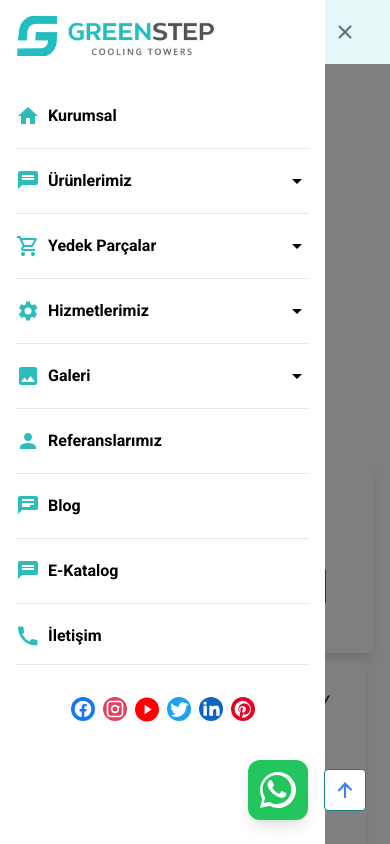
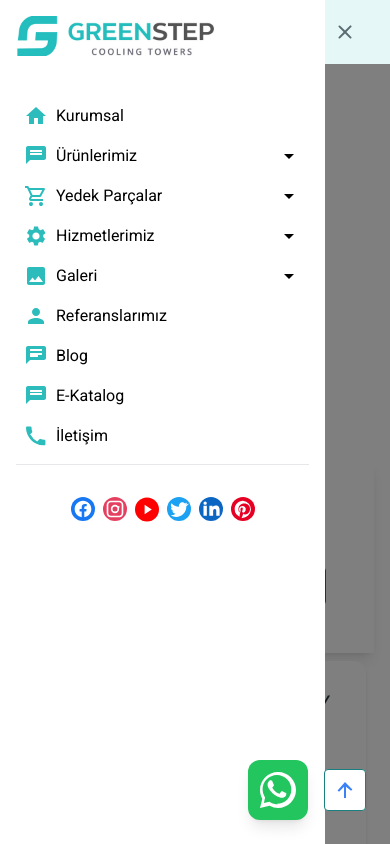
Before and after one commit to sambasoftwareuk/sambaPanel, a Next.js app: page /molecule in a window 390 px wide. Both pictures are taken after a click on the button 20 px from the left and 32 px from the top of the page. Shown: the top 844 px of the page. Built offline with nearby package versions, Linux system fonts and the light colour scheme.

Commit message:
hamburger menu bug fixed

```diff
--- a/app/_atoms/SambaLinks.jsx
+++ b/app/_atoms/SambaLinks.jsx
@@ -24,10 +24,13 @@ export function SambaLinks({
     none: "",
   };
 
-  const computedClassName = `transition-colors cursor-pointer ${
-    baseColor[color] || ""
-  } ${underlineStyle[underline] || ""}     ${hoverBg}
-  ${className}`;
+  const computedClassName = `
+    block w-full transition-colors cursor-pointer
+    ${baseColor[color] || ""}
+    ${underlineStyle[underline] || ""}
+    ${hoverBg}
+    ${className}
+  `;
 
   return (
     <Link href={href} {...props} className={computedClassName}>
--- a/app/_components/footer.jsx
+++ b/app/_components/footer.jsx
@@ -8,8 +8,6 @@ import FooterBlogList from "./FooterBlogList";
 export function Footer() {
   return (
     <footer className="text-white text-[16px]">
-
-
       <FooterBlogList />
       <div className="border-t border-black w-full" />
 
--- a/app/_components/hamburgerMenu.jsx
+++ b/app/_components/hamburgerMenu.jsx
@@ -1,5 +1,6 @@
 "use client";
 import React, { useState } from "react";
+import { usePathname } from "next/navigation";
 import Image from "next/image";
 import Link from "next/link";
 import Icon from "../_atoms/Icon";
@@ -24,6 +25,8 @@ import { LogoImage } from "../_atoms/images";
 import Logo from "../constants/logo.json";
 
 const HamburgerMenu = () => {
+  const pathname = usePathname();
+
   const [isOpen, setIsOpen] = useState(false);
   const iconMap = {
     Cart,
@@ -80,6 +83,10 @@ const HamburgerMenu = () => {
                   const IconComponent = item.iconName
                     ? iconMap[item.iconName]
                     : null;
+                  const isParentActive =
+                    pathname === item.href ||
+                    (item.dropdown &&
+                      item.dropdown.some((d) => pathname.startsWith(d.href)));
 
                   return (
                     <React.Fragment key={index}>
@@ -96,14 +103,16 @@ const HamburgerMenu = () => {
                             <span>{item.label}</span>
                           </div>
                         }
-                        links={item.dropdown || []}
+                        href={item.href} // ✅ for non-dropdown items
+                        links={item.dropdown || []} // ✅ for dropdown items
                         linkColor="secondary"
+                        linkUnderline="always"
                         hoverBg="hover:bg-primary50 active:bg-primary50"
                         showArrowOnlyIfDropdown={true}
+                        onLinkClick={() => setIsOpen(false)} // ✅ close menu on click
+                        isActive={isParentActive}
+                        activePath={pathname}
                       />
-                      {index !== navLinks.length - 1 && (
-                        <hr className="border-b-1 border-gray-200 my-3" />
-                      )}
                     </React.Fragment>
                   );
                 })}
--- a/app/_molecules/accordionSection.jsx
+++ b/app/_molecules/accordionSection.jsx
@@ -1,63 +1,85 @@
 "use client";
-import { useState } from "react";
-import { SambaLinks } from "../_atoms/SambaLinks";
+import React, { useState } from "react";
 import { DownArrowIcon, UpArrowIcon } from "../_atoms/Icons";
+
+import Link from "next/link";
 import Icon from "../_atoms/Icon";
 
-export const AccordionSection = ({
+export function AccordionSection({
   title,
+  href,
   links = [],
-  linkColor = "white",
-  linkUnderline = "hover",
-  hoverBg = "",
+  linkColor,
+  linkUnderline,
+  hoverBg,
   className = "",
-  showArrowOnlyIfDropdown = false, // NEW PROP
-}) => {
-  const [open, setOpen] = useState(false);
-  const hasDropdown = links.length > 0;
-
-  const shouldShowArrow = showArrowOnlyIfDropdown ? hasDropdown : true;
+  showArrowOnlyIfDropdown = false,
+  onLinkClick,
+  isActive = false,
+  activePath = "",
+}) {
+  const [isOpen, setIsOpen] = useState(false);
 
   return (
-    <div className={className}>
-      <button
-        className="w-full text-left py-2 font-semibold text-[16px] flex justify-between items-center"
-        onClick={() => hasDropdown && setOpen((prev) => !prev)}
+    <div>
+      {/* Parent link */}
+      <div
+        className={`flex justify-between items-center px-2 py-2 cursor-pointer rounded-lg
+          ${hoverBg}
+          ${isActive ? "font-semibold text-primary500" : ""}
+        `}
+        onClick={() => {
+          if (!links.length && href) onLinkClick?.();
+          if (links.length) setIsOpen(!isOpen);
+        }}
       >
-        {title}
-        {shouldShowArrow && (
-          <span>
-            {open ? (
+        {href ? (
+          <Link href={href} onClick={onLinkClick} className="flex-1">
+            {title}
+          </Link>
+        ) : (
+          <span className="flex-1">{title}</span>
+        )}
+
+        {showArrowOnlyIfDropdown && links.length > 0 && (
+          <span className="ml-2 transform transition-transform duration-200">
+            {isOpen ? (
               <Icon variant={UpArrowIcon} size={24} />
             ) : (
               <Icon variant={DownArrowIcon} size={24} />
             )}
           </span>
         )}
-      </button>
+      </div>
 
-      {hasDropdown && open && (
-        <ul className="space-y-1 text-[16px]">
-          {links.map((item, index) => {
-            const isObject = typeof item === "object" && item !== null;
-            const label = isObject ? item.label : item;
-            const href = isObject ? item.href : "#";
+      {/* Dropdown links */}
+      {isOpen && links.length > 0 && (
+        <div className="ml-6 mt-2 space-y-2">
+          {links.map((link, i) => {
+            const isChildActive = activePath === link.href;
+            return (
+              <Link
+                key={i}
+                href={link.href}
+                onClick={onLinkClick}
+                className={`block px-2 py-1
 
-            return (
-              <li key={href || index}>
-                <SambaLinks
-                  href={href}
-                  underline={linkUnderline}
-                  color={linkColor}
-                  hoverBg={hoverBg}
-                >
-                  {label}
-                </SambaLinks>
-              </li>
+                  ${
+                    isChildActive
+                      ? "font-semibold text-primary500 underline"
+                      : ""
+                  }
+                `}
+              >
+                {link.label}
+                {linkUnderline === "always" && (
+                  <hr className="border-b-1 border-gray-200 my-1" />
+                )}
+              </Link>
             );
           })}
-        </ul>
+        </div>
       )}
     </div>
   );
-};
+}
```
